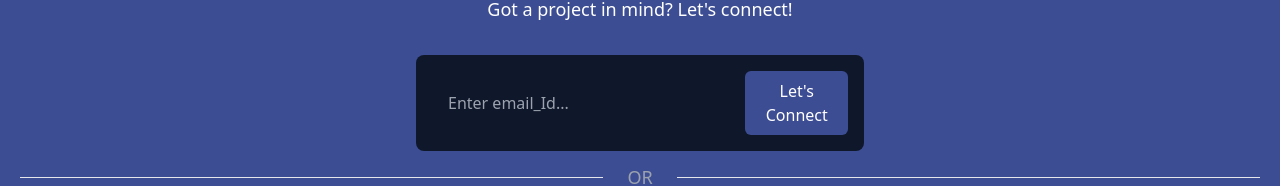
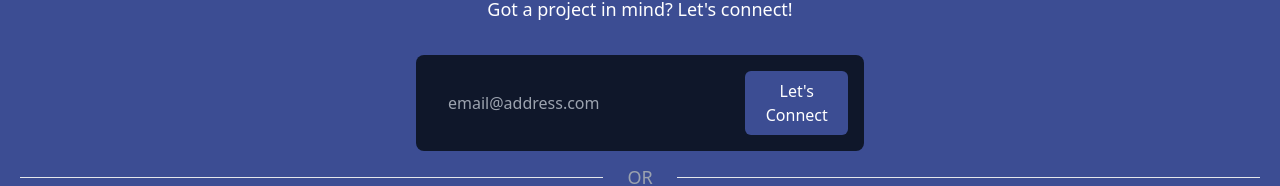
Before and after one commit to rizwanahme06/portfolio, a Next.js app: page / in a window 1280 px wide. Shown: the part 3786-3972 px from the top of the page. Built offline with nearby package versions, Linux system fonts and the light colour scheme.

Commit message:
added placeholedrd of email

```diff
--- a/src/component/footer/Footer.tsx
+++ b/src/component/footer/Footer.tsx
@@ -14,7 +14,7 @@ export function Footer() {
         <h2 className="text-2xl font-semibold text-white mb-6">Let&apos;s Work Together</h2>
         <p className="text-lg text-white mb-8">Got a project in mind? Let&apos;s connect!</p>
         <div className="flex flex-col md:flex-row justify-center gap-3 max-w-md mx-auto bg-sitePrimaryColor p-4 rounded-lg">
-          <input type="email" placeholder="Enter email_Id..." className="bg-transparent outline-none text-white px-4 py-2 w-full" />
+          <input type="email" placeholder="email@address.com" className="bg-transparent outline-none text-white px-4 py-2 w-full" />
           <button className="bg-siteSecondaryColor py-2 px-4 rounded-md text-white">Let&apos;s Connect</button>
         </div>
         <div className="siteDivider ">OR</div>
```
